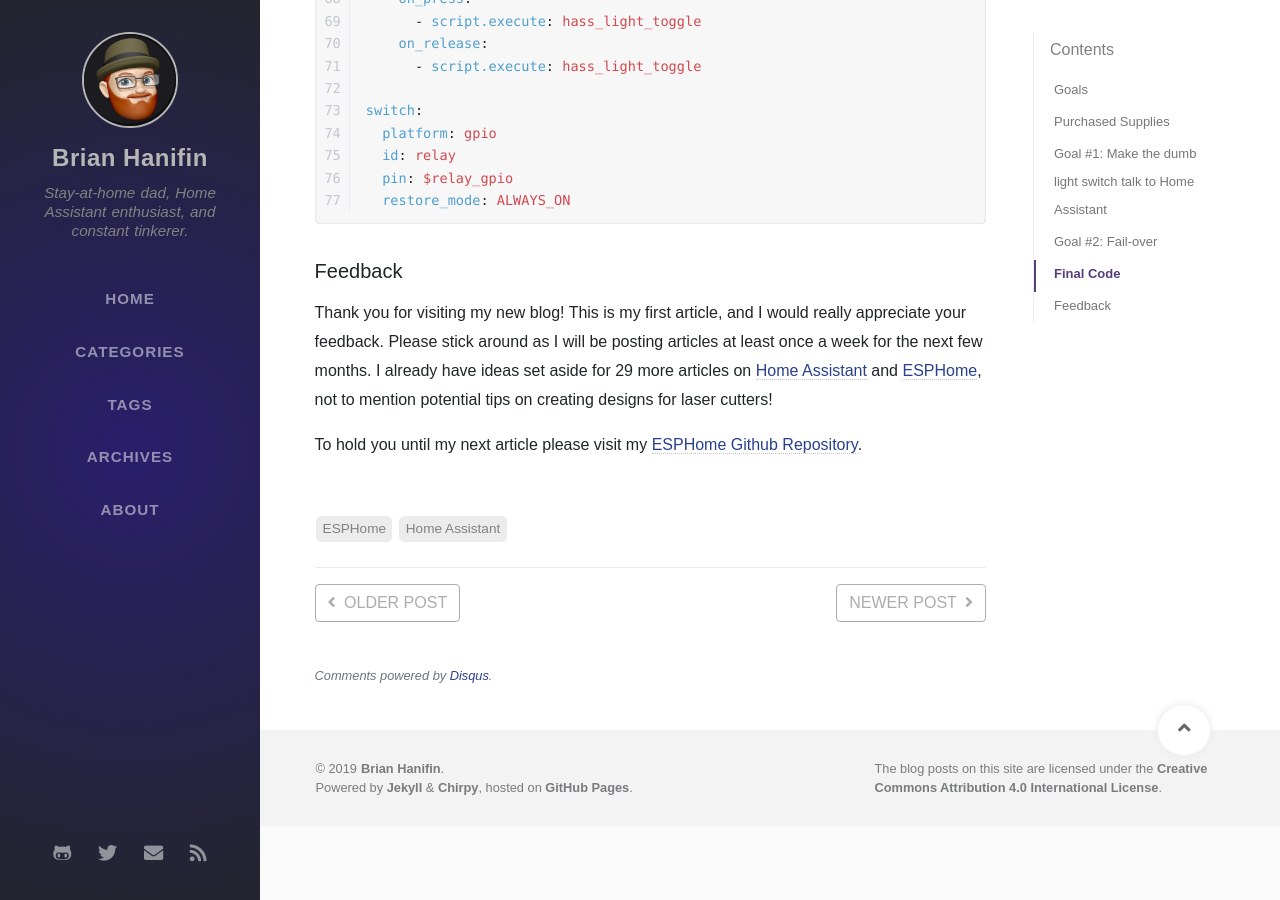
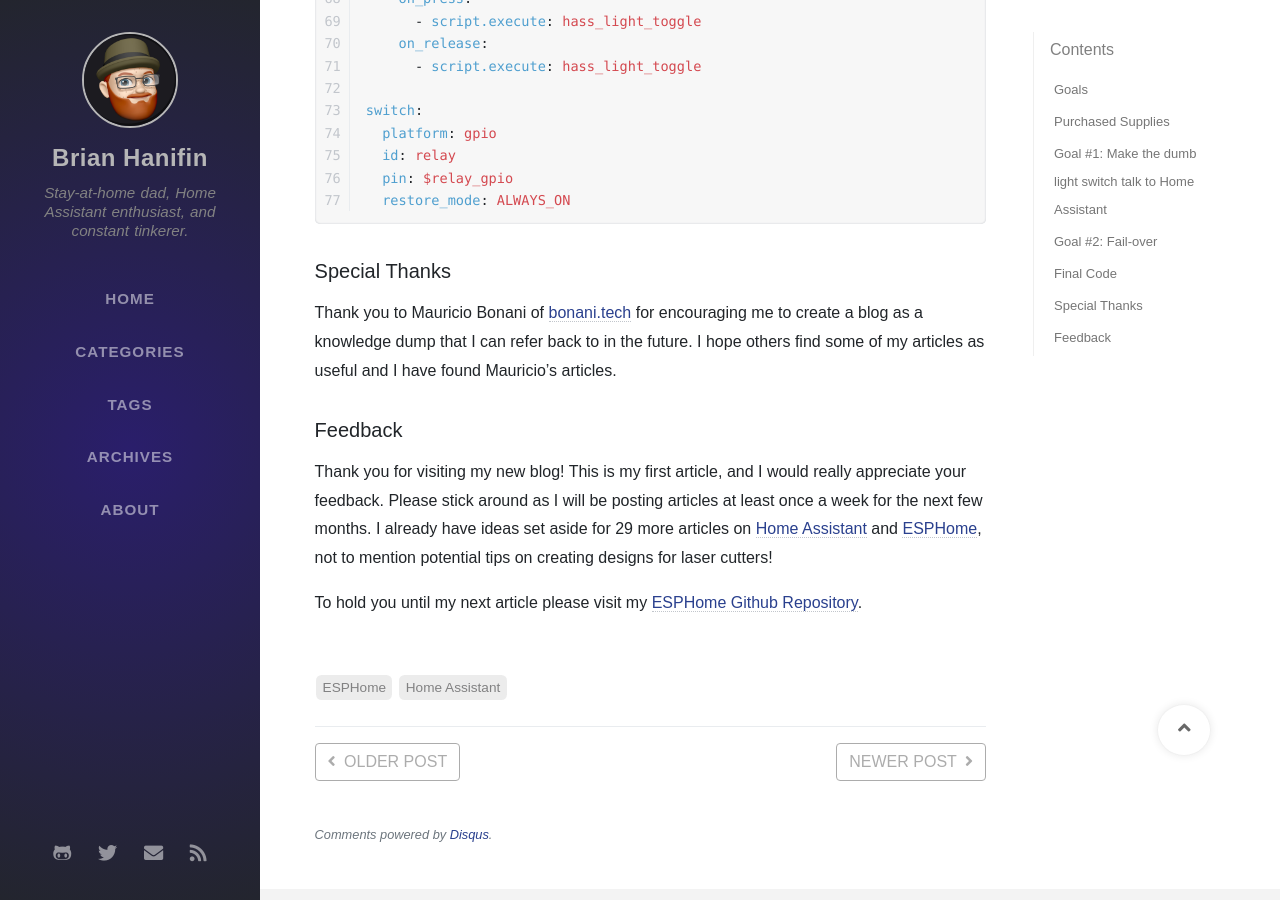
Before and after one commit to brianhanifin/brianhanifin.com, a Jekyll site: the page built from _posts/2019-12-11-esphome-shelly1-dumb-light-switch-smart.md, in a window 1280 px wide and 900 px high, scrolled down 4517 px. Built offline with Jekyll 4.4.1, drawn with Linux system fonts in a browser that asks for light colours; nearby versions of some CDN libraries; some web fonts are replaced; comment, search, counter and statistics services are not loaded.

Commit message:
added special thanks section

````diff
--- a/_posts/2019-12-11-esphome-shelly1-dumb-light-switch-smart.md
+++ b/_posts/2019-12-11-esphome-shelly1-dumb-light-switch-smart.md
@@ -198,6 +198,10 @@ switch:
   restore_mode: ALWAYS_ON
 ```
 
+### Special Thanks
+
+Thank you to Mauricio Bonani of [bonani.tech][bonanitech] for encouraging me to create a blog as a knowledge dump that I can refer back to in the future. I hope others find some of my articles as useful and I have found Mauricio's articles.
+
 ### Feedback
 
 Thank you for visiting my new blog! This is my first article, and I would really appreciate your feedback. Please stick around as I will be
````
Also changed, not shown: other parts of _posts/2019-12-11-esphome-shelly1-dumb-light-switch-smart.md (+2 -0 lines).
